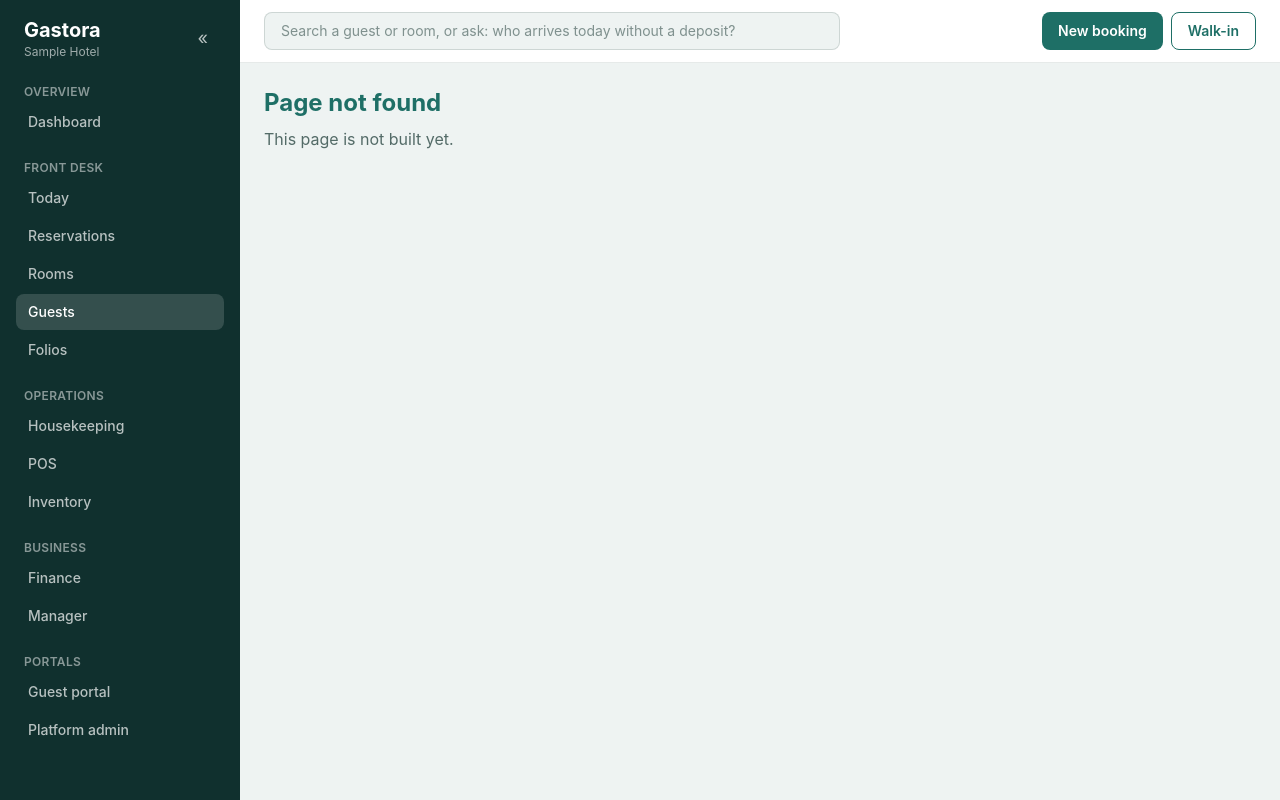
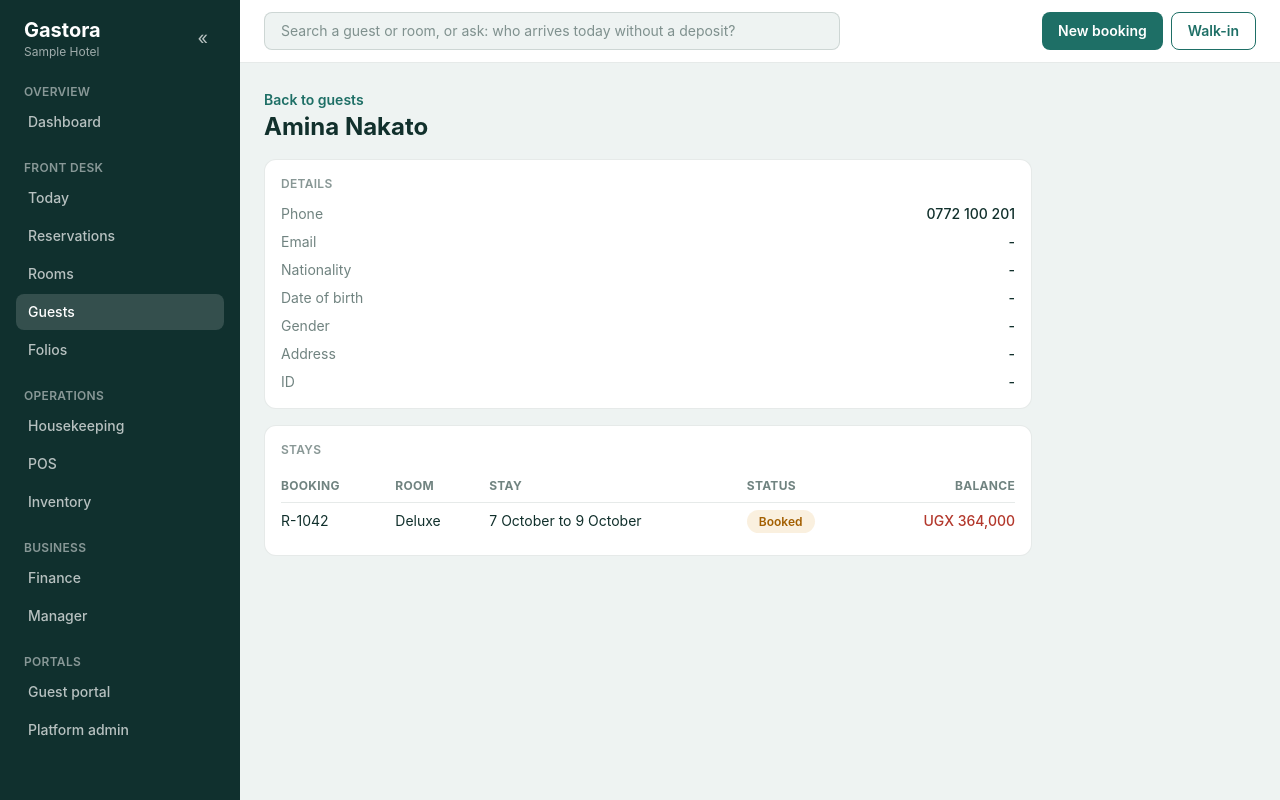
Before and after one commit to IqraAbdi1/Gastora-Hotel-System, a React (Vite) app: page /guests/G-1 in a window 1280 px wide. Built offline with nearby package versions, Linux system fonts and the light colour scheme.

Commit message:
Add guest profile page

```diff
--- /dev/null
+++ b/src/features/guests/GuestProfilePage.tsx
@@ -0,0 +1,105 @@
+import { Link, useParams } from 'react-router-dom'
+import StatusPill from '../../components/StatusPill'
+import { dayMonth, ugx } from '../../lib/format'
+import { useHotel } from '../../lib/hotelContext'
+
+export default function GuestProfilePage() {
+  const { guestId } = useParams()
+  const { guests, reservations } = useHotel()
+
+  const guest = guests.find((g) => g.id === guestId)
+
+  if (!guest) {
+    return (
+      <section className="space-y-2">
+        <h1 className="text-2xl font-bold text-brand">Guest not found</h1>
+        <Link to="/guests" className="text-sm font-semibold text-brand">
+          Back to guests
+        </Link>
+      </section>
+    )
+  }
+
+  // A booking belongs to this guest by id. Older bookings with no id match on the exact name.
+  const stays = reservations
+    .filter((r) => (r.guestId ? r.guestId === guest.id : r.guest === guest.name))
+    .sort((a, b) => b.arrival.localeCompare(a.arrival))
+
+  const details: [string, string | undefined][] = [
+    ['Phone', guest.phone],
+    ['Email', guest.email],
+    ['Nationality', guest.nationality],
+    ['Date of birth', guest.dateOfBirth ? dayMonth(guest.dateOfBirth) : undefined],
+    ['Gender', guest.gender],
+    ['Address', guest.address],
+    ['ID', guest.idNumber ? `${guest.idType ?? 'ID'} ending ${guest.idNumber.slice(-4)}` : undefined],
+  ]
+
+  return (
+    <div className="max-w-3xl space-y-4">
+      <Link to="/guests" className="text-sm font-semibold text-brand">
+        Back to guests
+      </Link>
+
+      <div className="flex items-center gap-2">
+        <h1 className="text-2xl font-bold">{guest.name}</h1>
+        {guest.vip && (
+          <span className="rounded-full bg-accent/20 px-3 py-1 text-xs font-semibold text-warn">VIP</span>
+        )}
+      </div>
+
+      <section className="space-y-3 rounded-xl border border-ink/10 bg-surface p-4">
+        <p className="text-xs font-semibold uppercase tracking-wide text-ink/50">Details</p>
+        <dl className="space-y-2 text-sm">
+          {details.map(([label, value]) => (
+            <div key={label} className="flex justify-between gap-4">
+              <dt className="text-ink/60">{label}</dt>
+              <dd className="text-right font-medium">{value ?? '-'}</dd>
+            </div>
+          ))}
+        </dl>
+      </section>
+
+      <section className="space-y-3 rounded-xl border border-ink/10 bg-surface p-4">
+        <p className="text-xs font-semibold uppercase tracking-wide text-ink/50">Stays</p>
+        {stays.length === 0 ? (
+          <p className="text-sm text-ink/60">No bookings for this guest yet.</p>
+        ) : (
+          <div className="overflow-x-auto">
+            <table className="w-full text-left text-sm">
+              <thead className="border-b border-ink/10 text-xs uppercase tracking-wide text-ink/60">
+                <tr>
+                  <th className="py-2 pr-4">Booking</th>
+                  <th className="py-2 pr-4">Room</th>
+                  <th className="py-2 pr-4">Stay</th>
+                  <th className="py-2 pr-4">Status</th>
+                  <th className="py-2 text-right">Balance</th>
+                </tr>
+              </thead>
+              <tbody className="divide-y divide-ink/10">
+                {stays.map((r) => {
+                  const balance = r.total - r.paid
+                  return (
+                    <tr key={r.id}>
+                      <td className="py-2 pr-4">{r.id}</td>
+                      <td className="py-2 pr-4">{r.room ?? r.roomType}</td>
+                      <td className="py-2 pr-4">
+                        {dayMonth(r.arrival)} to {dayMonth(r.departure)}
+                      </td>
+                      <td className="py-2 pr-4">
+                        <StatusPill status={r.status} />
+                      </td>
+                      <td className={`py-2 text-right font-medium ${balance > 0 ? 'text-bad' : 'text-good'}`}>
+                        {ugx(balance)}
+                      </td>
+                    </tr>
+                  )
+                })}
+              </tbody>
+            </table>
+          </div>
+        )}
+      </section>
+    </div>
+  )
+}
--- a/src/features/guests/GuestsPage.tsx
+++ b/src/features/guests/GuestsPage.tsx
@@ -1,4 +1,5 @@
 import { useState } from 'react'
+import { Link } from 'react-router-dom'
 import { useHotel } from '../../lib/hotelContext'
 
 export default function GuestsPage() {
@@ -37,7 +38,11 @@ export default function GuestsPage() {
           <tbody className="divide-y divide-ink/10">
             {shown.map((g) => (
               <tr key={g.id}>
-                <td className="px-4 py-3 font-semibold">{g.name}</td>
+                <td className="px-4 py-3">
+                  <Link to={`/guests/${g.id}`} className="font-semibold text-brand">
+                    {g.name}
+                  </Link>
+                </td>
                 <td className="px-4 py-3">{g.phone}</td>
                 <td className="px-4 py-3">{g.email ?? '-'}</td>
                 <td className="px-4 py-3">{g.nationality ?? '-'}</td>
--- a/src/router.tsx
+++ b/src/router.tsx
@@ -9,6 +9,7 @@ import RoomsPage from './features/frontdesk/RoomsPage'
 import NewReservationPage from './features/frontdesk/NewReservationPage'
 import HousekeepingPage from './features/housekeeping/HousekeepingPage'
 import GuestsPage from './features/guests/GuestsPage'
+import GuestProfilePage from './features/guests/GuestProfilePage'
 
 export const router = createBrowserRouter([
   { path: '/login', element: <LoginPage /> },
@@ -24,6 +25,7 @@ export const router = createBrowserRouter([
       { path: 'desk/rooms', element: <RoomsPage /> },
       { path: 'desk/new-reservation', element: <NewReservationPage /> },
       { path: 'guests', element: <GuestsPage /> },
+      { path: 'guests/:guestId', element: <GuestProfilePage /> },
       { path: 'desk/folios', element: <PagePlaceholder title="Folios" /> },
 
       { path: 'housekeeping', element: <HousekeepingPage /> },
```
